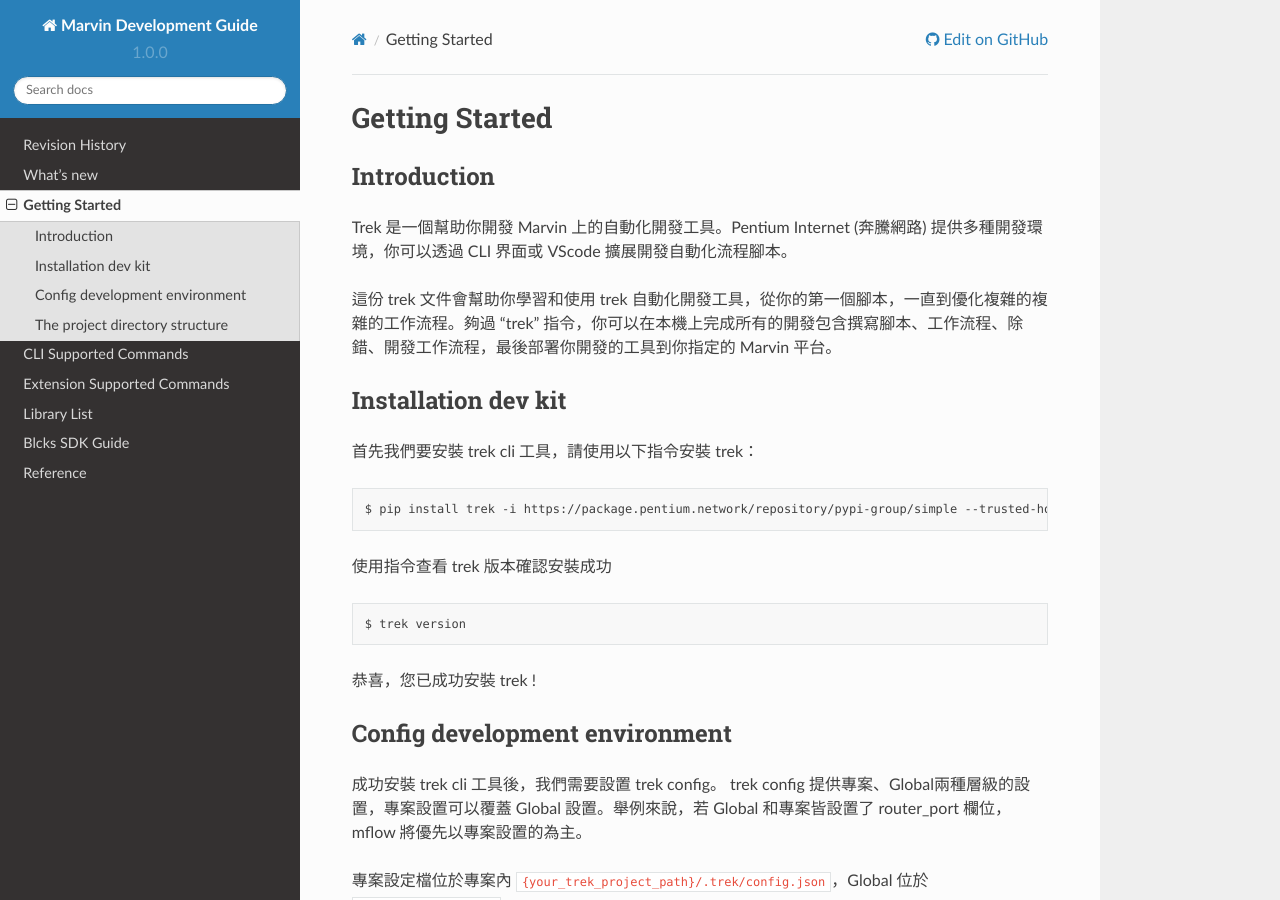
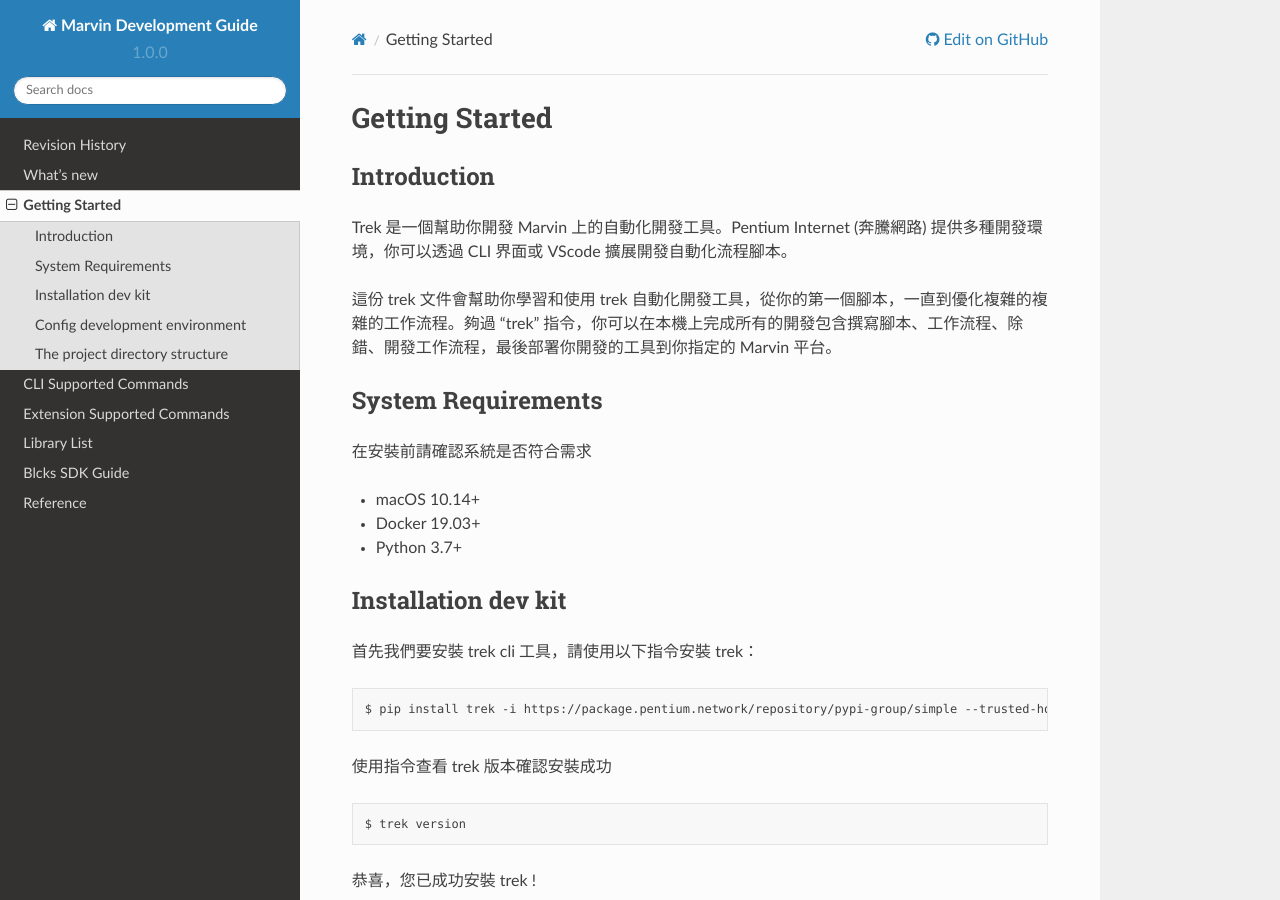
Before and after one commit to pnetwork/core.trek.doc, a Sphinx documentation site: the page built from source/start/index.rst, in a window 1280 px wide and 900 px high. Built offline with Sphinx 7.4.7 and the Read the Docs theme 2.0.0, drawn with Linux system fonts in a browser that asks for light colours.

Commit message:
fix: Add system requirements

```diff
--- a/source/start/index.rst
+++ b/source/start/index.rst
@@ -6,6 +6,15 @@
 Trek 是一個幫助你開發 Marvin 上的自動化開發工具。Pentium Internet (奔騰網路) 提供多種開發環境，你可以透過 CLI 界面或 VScode 擴展開發自動化流程腳本。
 
 這份 trek 文件會幫助你學習和使用 trek 自動化開發工具，從你的第一個腳本，一直到優化複雜的複雜的工作流程。夠過 "trek" 指令，你可以在本機上完成所有的開發包含撰寫腳本、工作流程、除錯、開發工作流程，最後部署你開發的工具到你指定的 Marvin 平台。
+
+System Requirements
+-------------------
+
+在安裝前請確認系統是否符合需求
+
+* macOS 10.14+
+* Docker 19.03+
+* Python 3.7+
 
 .. _install_trek:
 
```
